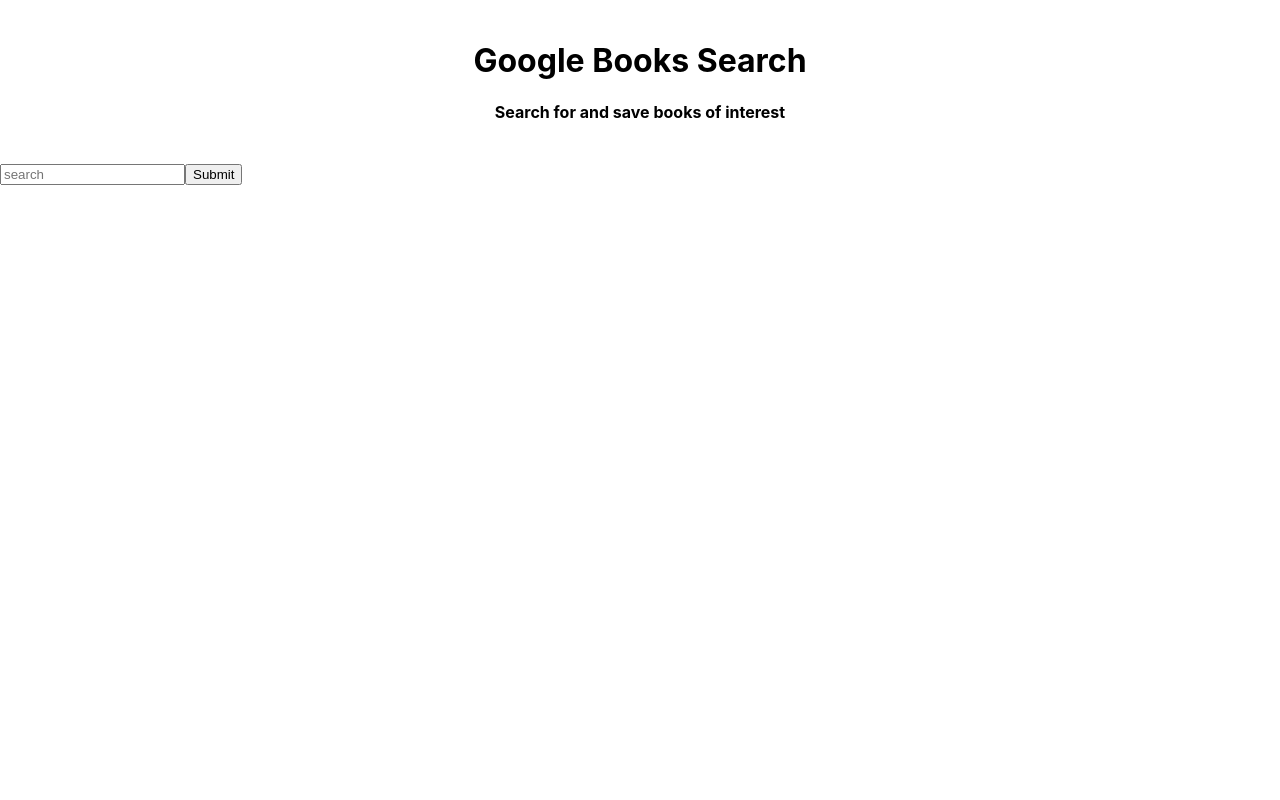
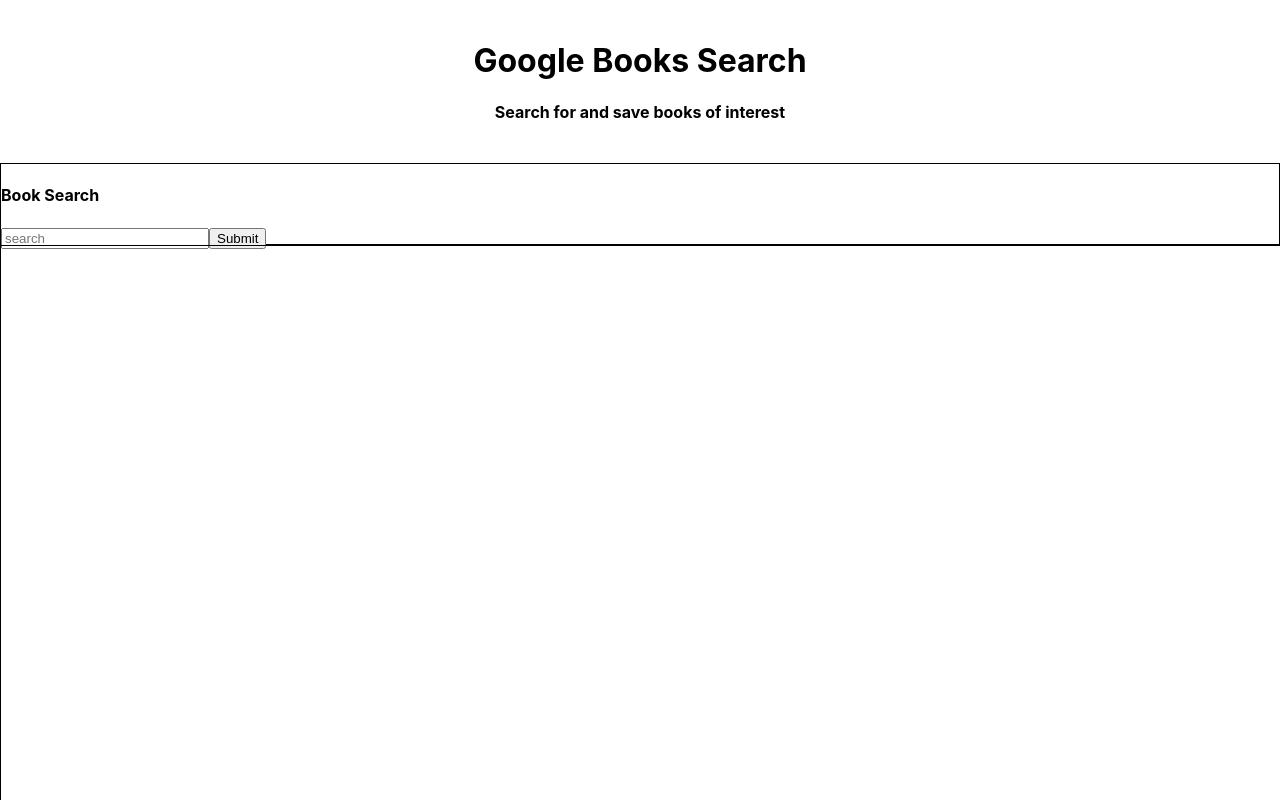
Before and after one commit to ttmgs/Google-Books-Search, a React (Create React App) app: page / in a window 1280 px wide. Built offline with nearby package versions, Linux system fonts and the light colour scheme.

Commit message:
click event added to button

```diff
--- a/src/App.js
+++ b/src/App.js
@@ -2,6 +2,7 @@
 import './App.css';
 import Header from "./components/header/head"
 import Search from "./components/search/search"
+import Content from "./components/content/content"
 
 
 
@@ -10,6 +11,7 @@
   <div>
     <Header />
     <Search />
+    <Content />
 
  </div>
 
--- /dev/null
+++ b/src/components/content/content.js
@@ -0,0 +1,26 @@
+import React from "react";
+import "./style.css";
+
+
+class Content extends React.Component {
+  render() {
+    return (
+      <div id="contentbox"></div>
+    )
+  }
+}
+
+
+
+// function ShowContent() {
+//   document.
+// }
+
+
+
+
+
+
+
+
+export default Content;
--- /dev/null
+++ b/src/components/content/style.css
@@ -0,0 +1,6 @@
+#contentbox {
+  width: 100%;
+  height: 75%;
+  border: 1px solid black;
+  position: fixed;
+}
--- a/src/components/search/search.js
+++ b/src/components/search/search.js
@@ -1,13 +1,23 @@
 import React from "react";
+// import Content from "../content/content";
 import "./style.css";
 
 function Search() {
   return (
     <div id="box">
+      <h4>Book Search</h4>
      <input id="input" placeholder="search" />
-     <button id="button">Submit</button>
+     <button onClick={activateSearch}>Submit</button>
     </div>
   )
 }
 
+function activateSearch() {
+    console.log('The link was clicked.');
+  }
+
+
+
+
+
 export default Search;
--- a/src/components/search/style.css
+++ b/src/components/search/style.css
@@ -0,0 +1,8 @@
+#box {
+  border: 1px solid black;
+  height: 80px;
+}
+
+#input {
+  width: 200px;
+}
```
